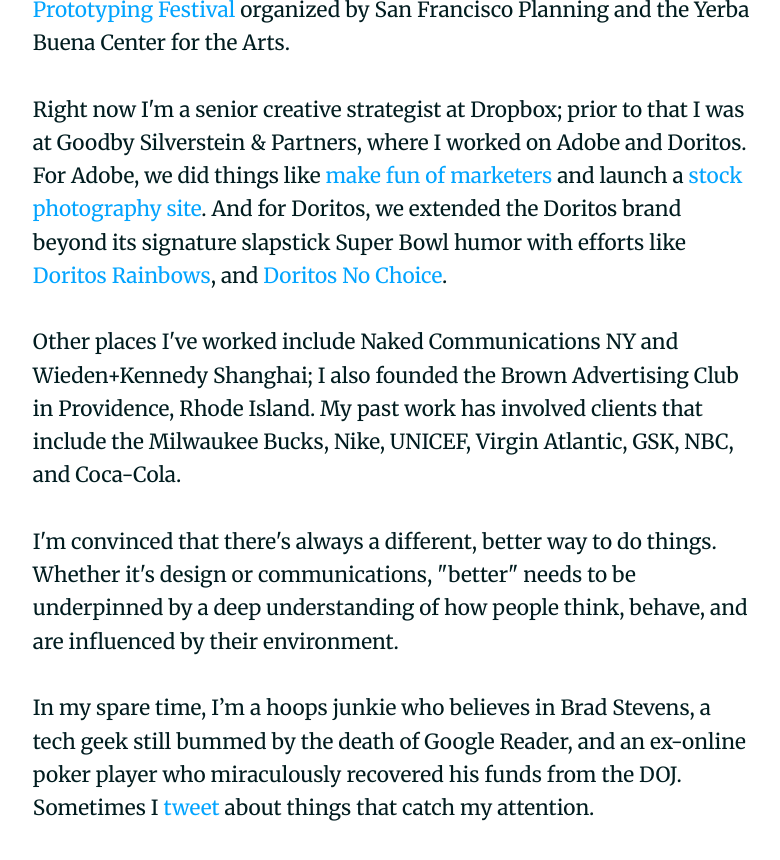
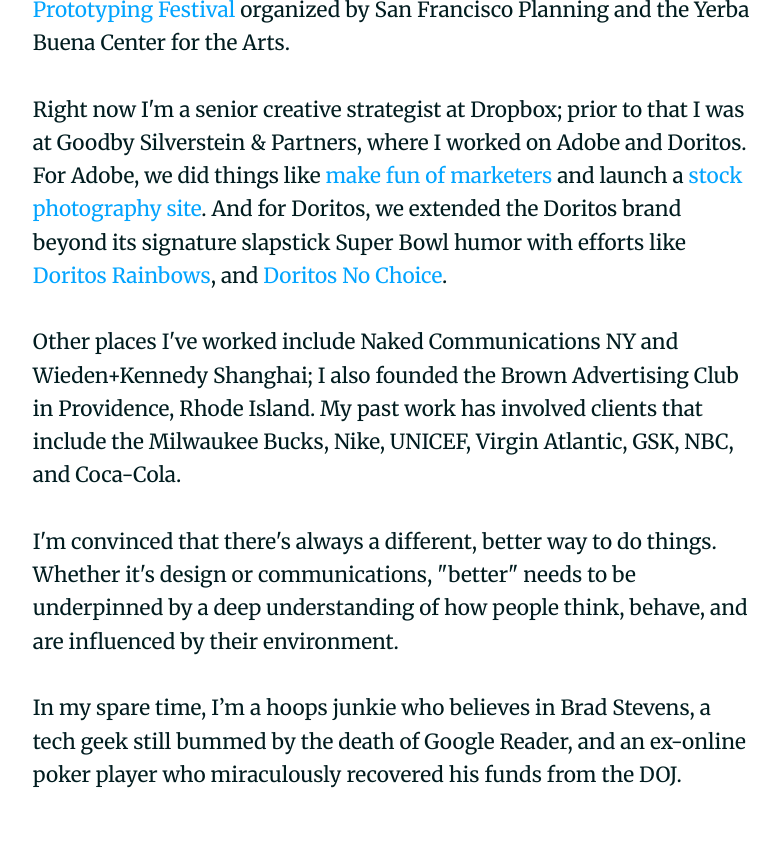
Before and after one commit to hbharding/etienne, a Jekyll site: the page built from index.html, in a window 1280 px wide and 900 px high, scrolled down 1239 px. Shown: the top 860 px of the window, without its empty margins (248-1028 px from the left). Built offline with Jekyll 4.4.1, drawn with Linux system fonts in a browser that asks for light colours; nearby versions of some CDN libraries; Markdown is read by kramdown in place of the engine named in the settings.

Commit message:
Update index.html

```diff
--- a/index.html
+++ b/index.html
@@ -13,7 +13,7 @@
 
 <p>I'm convinced that there's always a different, better way to do things.  Whether it's design or communications, "better" needs to be underpinned by a deep understanding of how people think, behave, and are influenced by their environment.</p>
 
-<p>In my spare time, I’m a hoops junkie who believes in Brad Stevens, a tech geek still bummed by the death of Google Reader, and an ex-online poker player who miraculously recovered his funds from the DOJ.  Sometimes I <a href="https://twitter.com/etiennehma" target="_blank">tweet</a> about things that catch my attention.</p>
+<p>In my spare time, I’m a hoops junkie who believes in Brad Stevens, a tech geek still bummed by the death of Google Reader, and an ex-online poker player who miraculously recovered his funds from the DOJ.</p>
 
 
 
```
